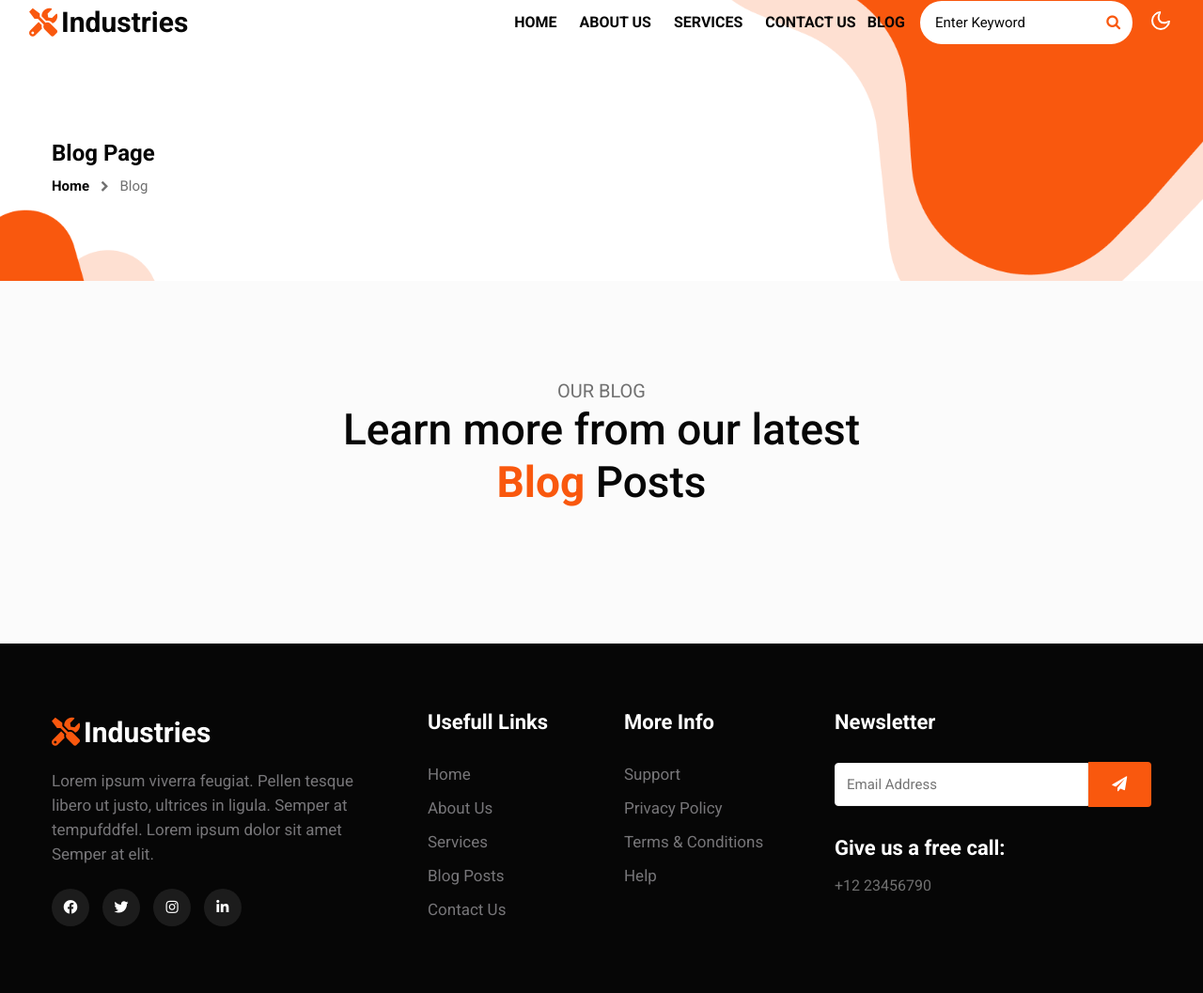
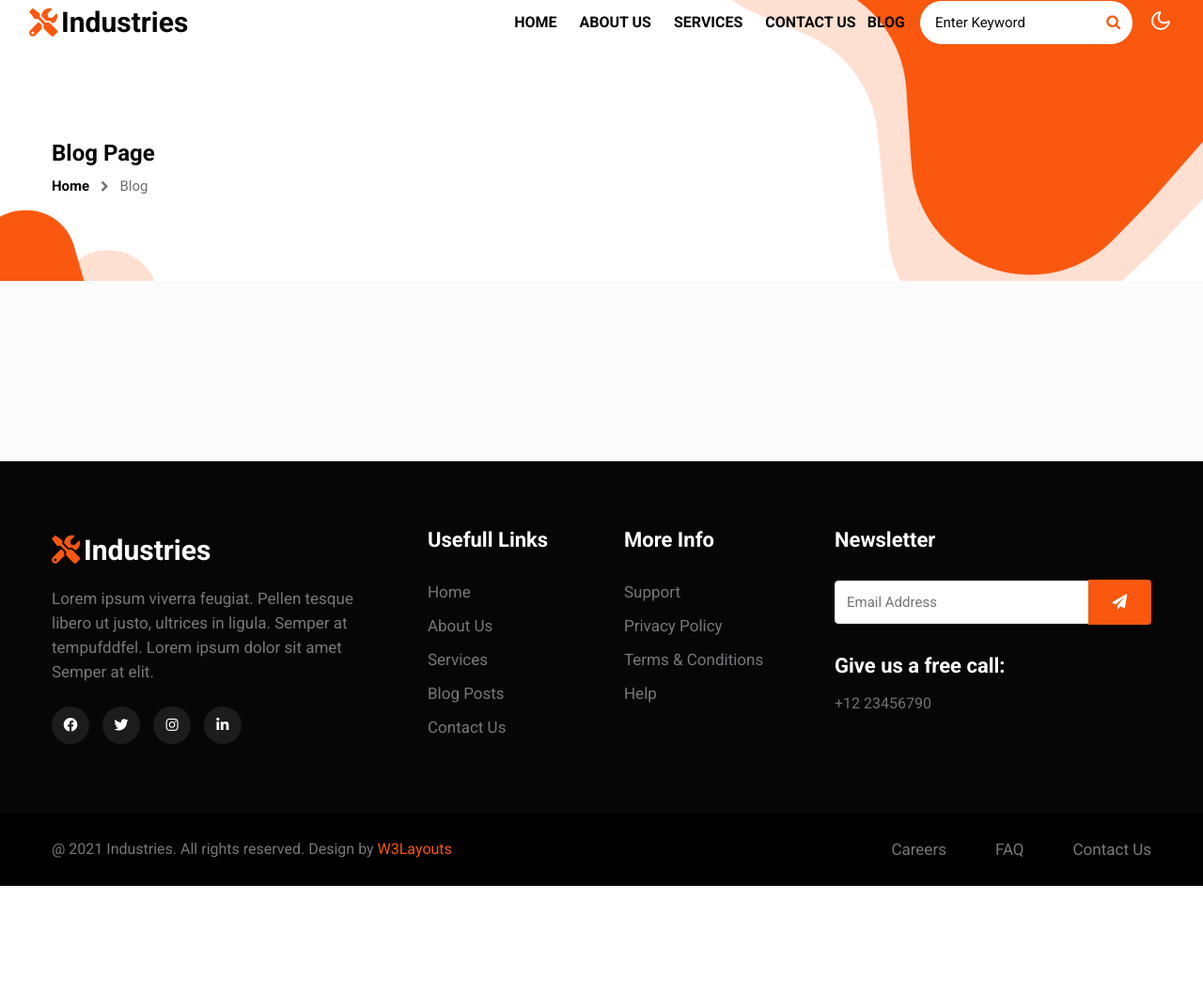
Before and after one commit to niyimarc/blog, a Django app: page /app1/blog/ in a window 1280 px wide. Shown: the part 21-1078 px from the top of the page at 94% size. After the commit the page ends 964 px from the top, so only its background shows below. Run offline with Django 4.2, Linux system fonts and the light colour scheme; data comes from the database, SQL or seed files in the repository; some libraries are stand-ins or nearby versions.

Commit message:
requirements.txt

```diff
--- a/app1/views.py
+++ b/app1/views.py
@@ -8,7 +8,6 @@
 from django.urls import reverse_lazy
 from django.contrib.messages.views import SuccessMessageMixin
 from django.contrib import messages
-import sweetify
 from django.http import HttpResponseRedirect
 
 # Create your views here.
--- a/templates/app1/includes/list_post.html
+++ b/templates/app1/includes/list_post.html
@@ -2,14 +2,15 @@
 
 <div class="w3l-blog-content py-5">
     <div class="container py-md-5 py-4">
-        <div class="title-main text-center mx-auto mb-5" style="max-width:600px;">
-            <p class="mt-2">Our Blog</p>
-            <h3 class="title-style">Learn more from our latest <span>Blog</span> Posts</h3>
-        </div>
+
         <div class="row">
             {% if post_list %}
             {% for p in post_list %}
             <div class="col-md-8 mb-5">
+                <div class="title-main text-center mx-auto mb-5" style="max-width:600px;">
+                    <p class="mt-2">Our Blog</p>
+                    <h3 class="title-style">Learn more from our latest <span>Blog</span> Posts</h3>
+                </div>
                 <div class="card-header p-0 position-relative">
                     <a href="{% url 'app1:post_detail' p.slug %}" class="zoom d-block">
                         <img class="card-img-bottom d-block" src="{{ p.post_img.url }}" alt="Card image cap">
```
Also changed, not shown: requirements.txt (added, +54 -0 lines).
